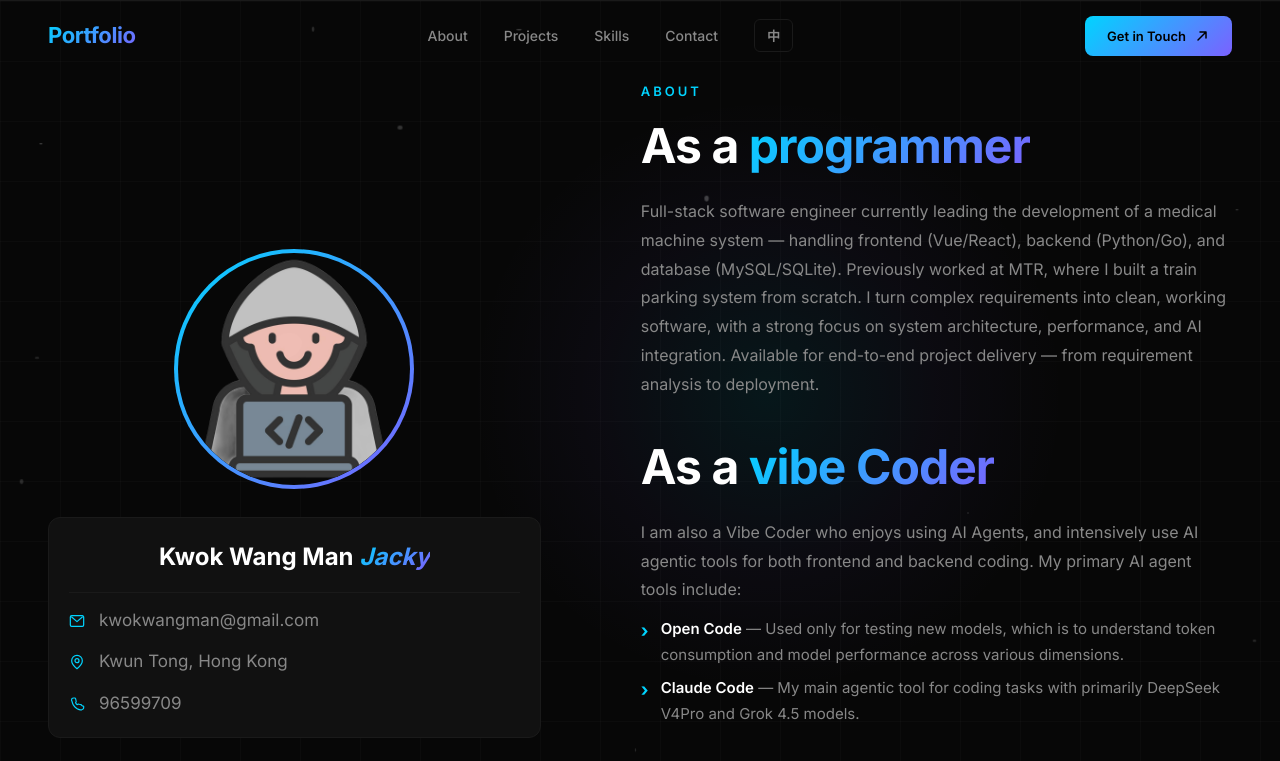
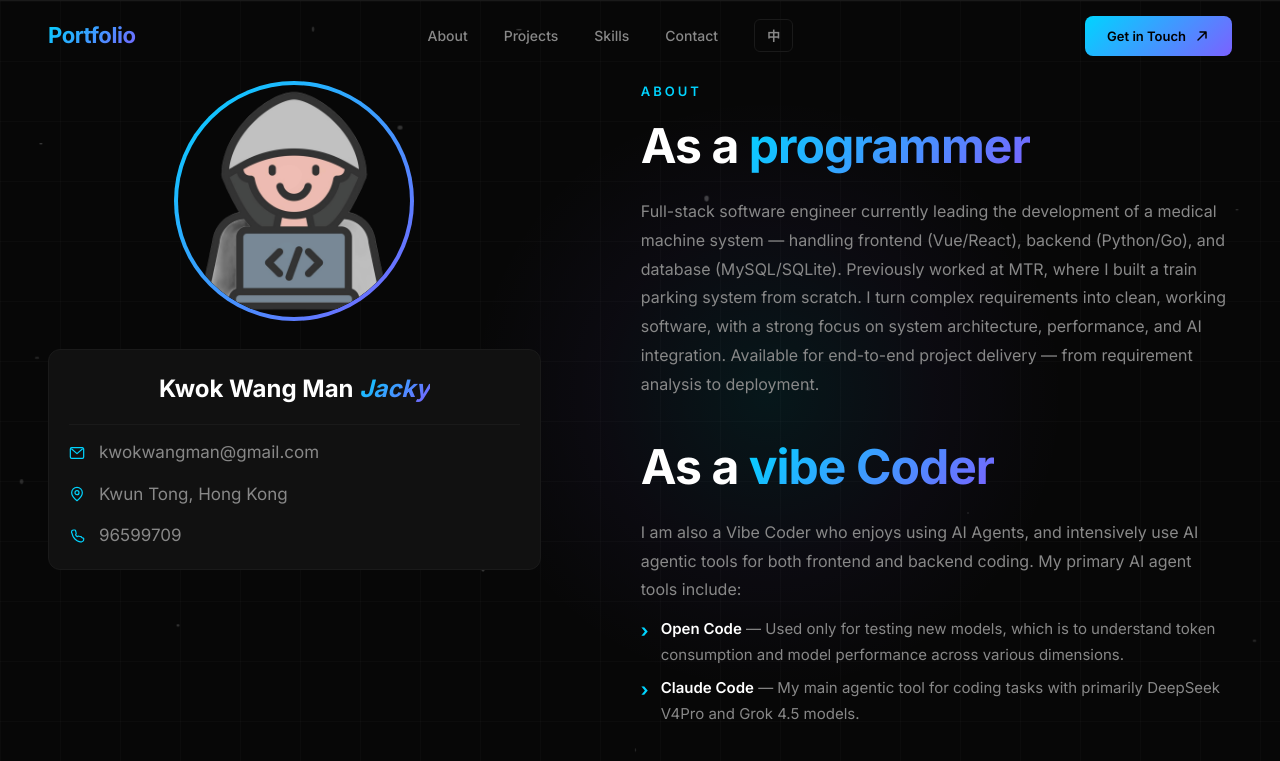
Before and after one commit to jacky605/portfolio, a React (Vite) app: page / in a window 1280 px wide. Shown: the top 761 px of the page. Built offline with nearby package versions, Linux system fonts and the light colour scheme.

Commit message:
Fix About grid proportions and content max-width for cross-browser consistency

```diff
--- a/src/components/About.css
+++ b/src/components/About.css
@@ -58,7 +58,7 @@
   display: grid;
   grid-template-columns: 1fr 1.2fr;
   gap: 100px;
-  align-items: center;
+  align-items: start;
 }
 
 .about-visual {
@@ -139,6 +139,7 @@
 .about-content {
   display: flex;
   flex-direction: column;
+  max-width: 720px;
 }
 
 .about-text {
```
